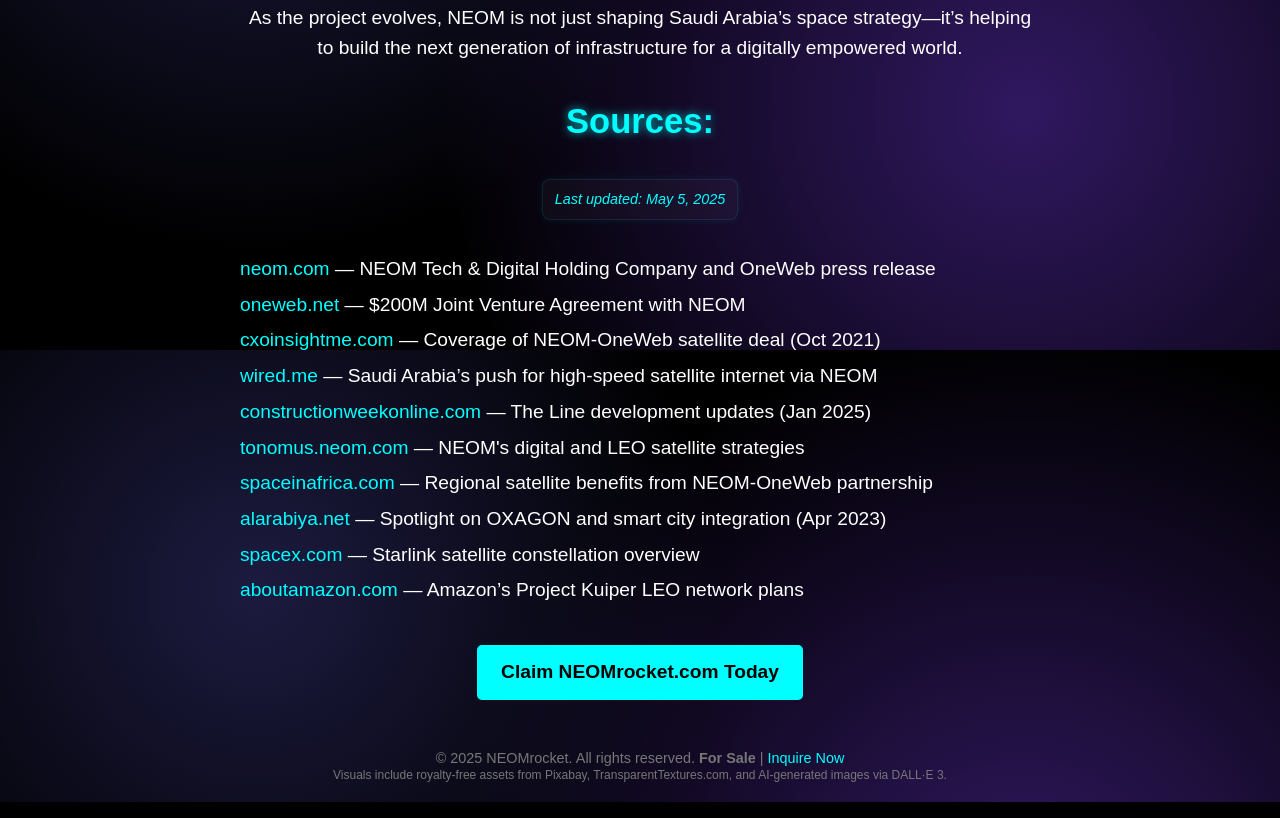
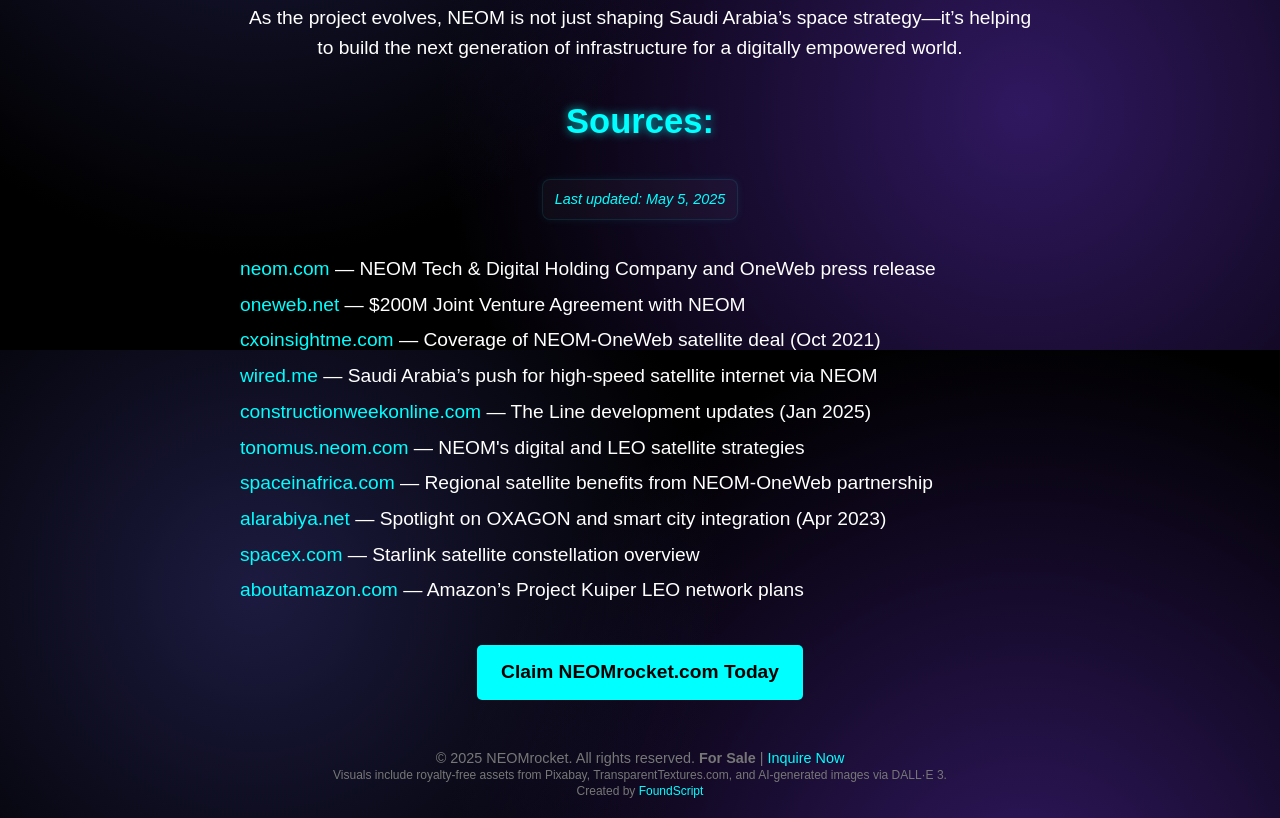
Before and after one commit to LFound/neomrocket, a plain HTML site: page blog2.html in a window 1280 px wide. Shown: the part 4450-5268 px from the top of the page. Drawn offline with Linux system fonts and the light colour scheme.

Commit message:
Update blog2.html

```diff
--- a/blog2.html
+++ b/blog2.html
@@ -391,7 +391,9 @@ body {
 <footer>
   &copy; 2025 NEOMrocket. All rights reserved. <strong>For Sale</strong> |
   <a href="mailto:info@neomrocket.com">Inquire Now</a><br>
-  <small>Visuals include royalty-free assets from Pixabay, TransparentTextures.com, and AI-generated images via DALL·E 3.</small>
+  <small>Visuals include royalty-free assets from Pixabay, TransparentTextures.com, and AI-generated images via DALL·E 3.<br>
+  Created by <a href="https://www.foundscript.com" target="_blank" style="color: #00ffff;">FoundScript</a>
+  </small>
 </footer>
 
 </body>
```
